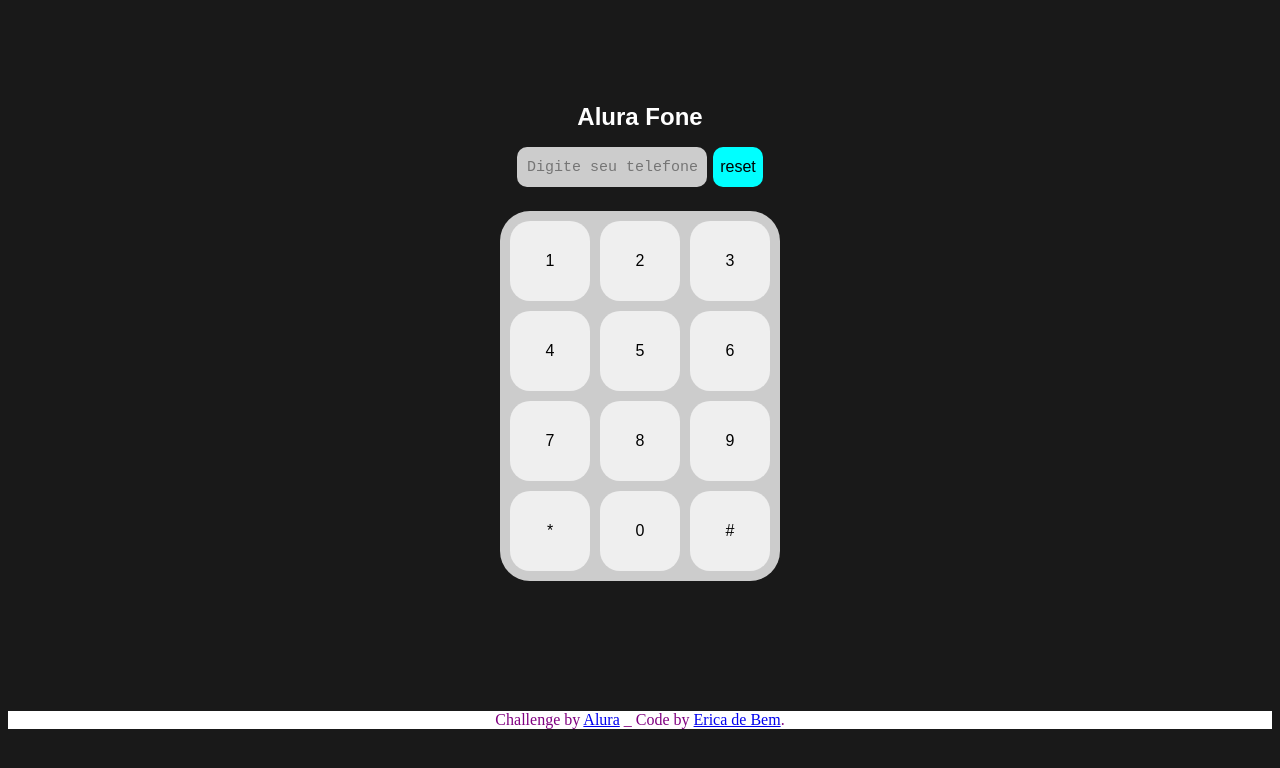
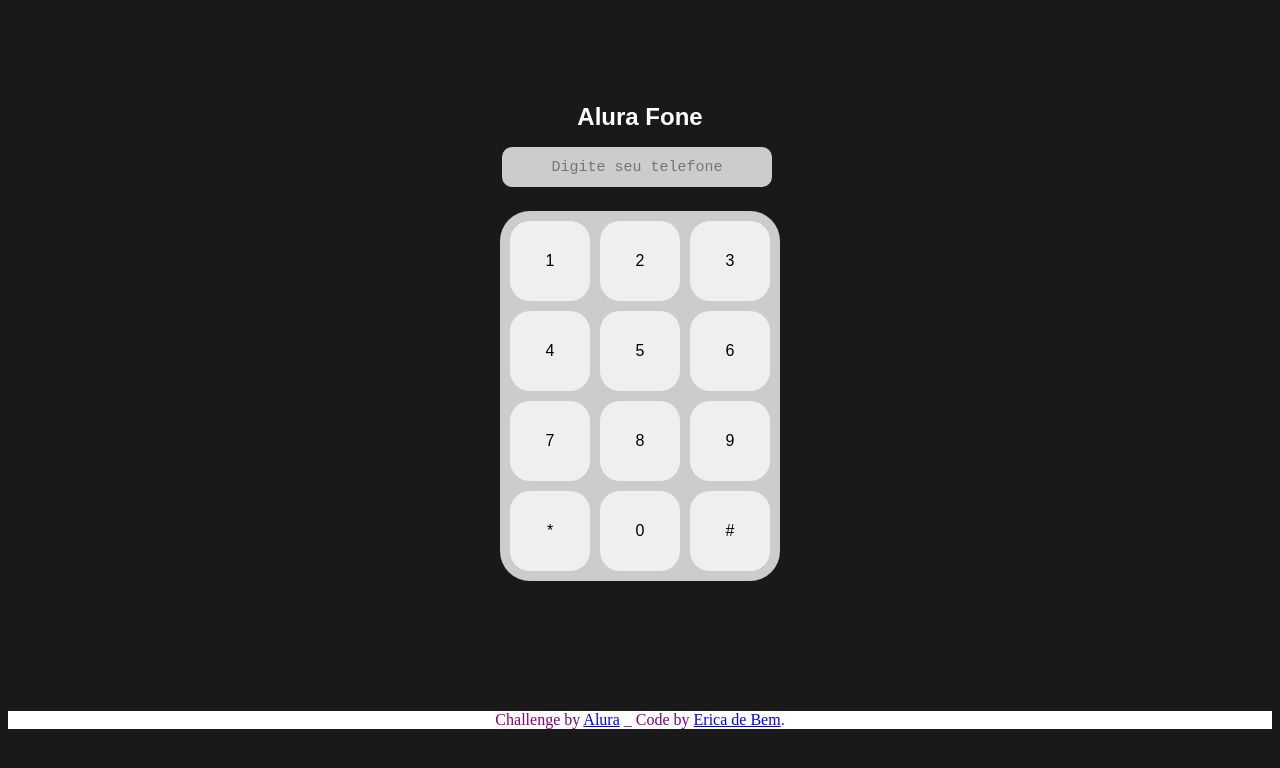
Before and after one commit to ericadebem/AluraFone_Erica, a plain HTML site: page index.html in a window 1280 px wide. Drawn offline with Linux system fonts and the light colour scheme.

Commit message:
atualizacao visual

```diff
--- a/index.html
+++ b/index.html
@@ -12,7 +12,6 @@
         <h1> Alura Fone </h1>
         <div class="ajuste">
         <input type="tel" placeholder="Digite seu telefone">
-        <input type="reset" value="reset">
         </div>
         <section class="teclado">
             <input type="button" value="1">
--- a/style.css
+++ b/style.css
@@ -43,6 +43,13 @@ input[type=button] {
   height: 80px;
   width: 80px;
 }
+input[type=button]:hover {
+  background-color: darkgray;
+}
+
+input[type=button]:active {
+  background-color: green;
+}
 
 .ajuste {
   display: flex;
@@ -57,18 +64,8 @@ input[type=tel] {
   margin-bottom: 24px;
   padding: 10px;
   text-align: center;
-  width: 190px;
+  width: 270px;
   margin-right: 6px;
-}
-
-input[type=reset] {
-  background-color: aqua;
-  border-radius: 10px;
-  cursor: pointer;
-  font-family: 'Montserrat', sans-serif;
-  height: 40px;
-  width: 50px;
-  margin-bottom: 24px;
 }
 
 .ativa {
```
